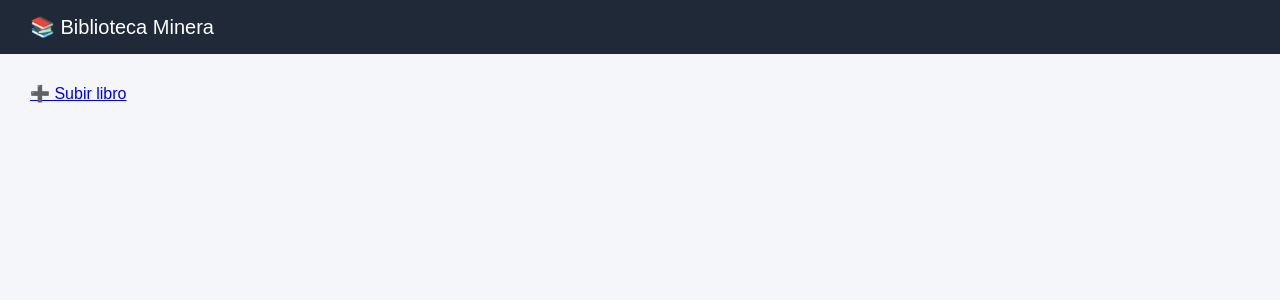
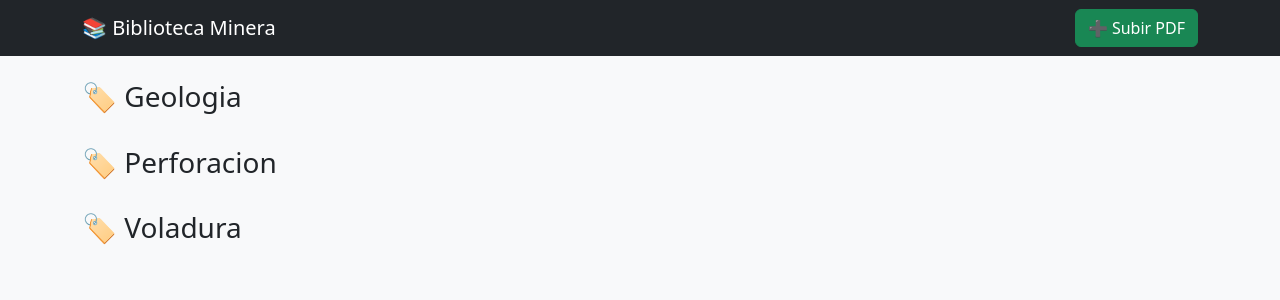
Before and after one commit to Eduardovictor1994/biblioteca_mineria, a Flask app: page / in a window 1280 px wide. Shown: the top 300 px of the page. Run offline with Flask 3, Linux system fonts and the light colour scheme.

Commit message:
Vista tipo biblioteca, categorias y eliminar archivos

```diff
--- a/app.py
+++ b/app.py
@@ -3,33 +3,41 @@ import os
 
 app = Flask(__name__)
 
-UPLOAD_FOLDER = "uploads/libros"
-app.config["UPLOAD_FOLDER"] = UPLOAD_FOLDER
-os.makedirs(UPLOAD_FOLDER, exist_ok=True)
+BASE_UPLOAD = "uploads/libros"
+CATEGORIAS = ["Geologia", "Perforacion", "Voladura"]
+
+# Crear carpetas
+for cat in CATEGORIAS:
+    os.makedirs(os.path.join(BASE_UPLOAD, cat), exist_ok=True)
 
 @app.route("/")
 def index():
-    libros = os.listdir(UPLOAD_FOLDER)
-    return render_template("index.html", libros=libros)
+    biblioteca = {}
+    for cat in CATEGORIAS:
+        ruta = os.path.join(BASE_UPLOAD, cat)
+        biblioteca[cat] = os.listdir(ruta)
+    return render_template("index.html", biblioteca=biblioteca)
 
 @app.route("/subir", methods=["GET", "POST"])
 def subir():
     if request.method == "POST":
         archivo = request.files["libro"]
+        categoria = request.form["categoria"]
+
         if archivo and archivo.filename.endswith(".pdf"):
-            archivo.save(os.path.join(UPLOAD_FOLDER, archivo.filename))
+            ruta = os.path.join(BASE_UPLOAD, categoria, archivo.filename)
+            archivo.save(ruta)
             return redirect(url_for("index"))
-    return render_template("subir.html")
 
-@app.route("/descargar/<nombre>")
-def descargar(nombre):
-    return send_from_directory(UPLOAD_FOLDER, nombre, as_attachment=True)
+    return render_template("subir.html", categorias=CATEGORIAS)
 
-@app.route("/eliminar/<nombre>")
-def eliminar(nombre):
-    ruta = os.path.join(UPLOAD_FOLDER, nombre)
-    if os.path.exists(ruta):
-        os.remove(ruta)
+@app.route("/descargar/<categoria>/<nombre>")
+def descargar(categoria, nombre):
+    return send_from_directory(os.path.join(BASE_UPLOAD, categoria), nombre, as_attachment=True)
+
+@app.route("/eliminar/<categoria>/<nombre>")
+def eliminar(categoria, nombre):
+    os.remove(os.path.join(BASE_UPLOAD, categoria, nombre))
     return redirect(url_for("index"))
 
 if __name__ == "__main__":
--- a/templates/base.html
+++ b/templates/base.html
@@ -2,15 +2,20 @@
 <html lang="es">
 <head>
     <meta charset="UTF-8">
-    <title>Biblioteca Minería</title>
-    <link rel="stylesheet" href="{{ url_for('static', filename='style.css') }}">
+    <title>Biblioteca Minera</title>
+    <link href="https://cdn.jsdelivr.net/npm/bootstrap@5.3.3/dist/css/bootstrap.min.css" rel="stylesheet">
 </head>
-<body>
+<body class="bg-light">
 
-<header>📚 Biblioteca Minera</header>
+<nav class="navbar navbar-dark bg-dark mb-4">
+    <div class="container">
+        <span class="navbar-brand">📚 Biblioteca Minera</span>
+        <a href="/subir" class="btn btn-success">➕ Subir PDF</a>
+    </div>
+</nav>
 
 <div class="container">
-    {% block contenido %}{% endblock %}
+    {% block content %}{% endblock %}
 </div>
 
 </body>
--- a/templates/index.html
+++ b/templates/index.html
@@ -1,22 +1,21 @@
 {% extends "base.html" %}
+{% block content %}
 
-{% block contenido %}
-<a href="{{ url_for('subir') }}">➕ Subir libro</a>
-
-<div class="grid">
+{% for categoria, libros in biblioteca.items() %}
+<h3 class="mt-4">🏷️ {{ categoria }}</h3>
+<div class="row">
     {% for libro in libros %}
-    <div class="card">
-        <h3>{{ libro }}</h3>
-
-        <a class="btn-download" href="{{ url_for('descargar', nombre=libro) }}">
-            📥 Descargar
-        </a>
-
-        <a class="btn-delete" href="{{ url_for('eliminar', nombre=libro) }}"
-           onclick="return confirm('¿Eliminar este archivo?')">
-            🗑️ Eliminar
-        </a>
+    <div class="col-md-3">
+        <div class="card shadow-sm mb-3">
+            <div class="card-body">
+                <h6 class="card-title text-truncate">{{ libro }}</h6>
+                <a href="/descargar/{{ categoria }}/{{ libro }}" class="btn btn-primary btn-sm">⬇️ Descargar</a>
+                <a href="/eliminar/{{ categoria }}/{{ libro }}" class="btn btn-danger btn-sm">🗑️</a>
+            </div>
+        </div>
     </div>
     {% endfor %}
 </div>
+{% endfor %}
+
 {% endblock %}
```
Also changed, not shown: templates/subir.html (+15 -7 lines).
